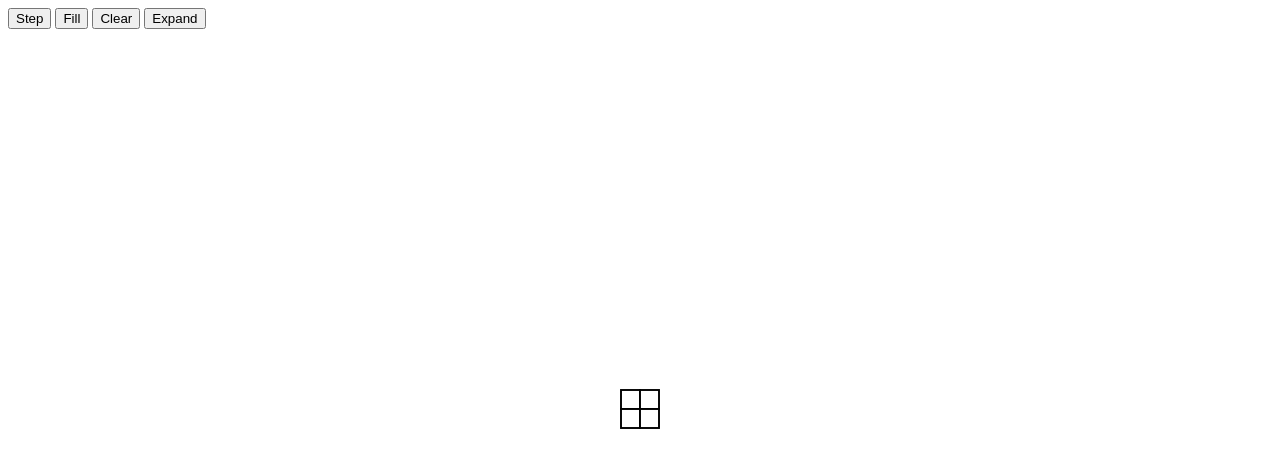
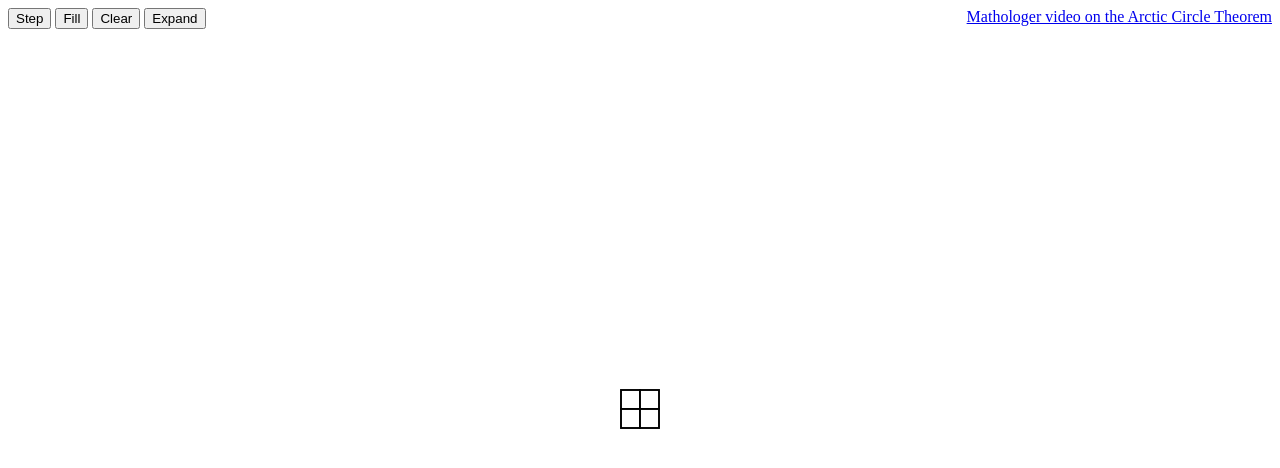
Before and after one commit to kothar/arctic-circle, a plain HTML site: page index.html in a window 1280 px wide. Drawn offline with nearby package versions, Linux system fonts and the light colour scheme.

Commit message:
Add link to explanatory video

```diff
--- a/index.html
+++ b/index.html
@@ -15,6 +15,7 @@
 <button onclick="fillGaps()">Fill</button>
 <button onclick="clearOpposing()">Clear</button>
 <button onclick="expand()">Expand</button>
+<span style="float:right"><a href="https://www.youtube.com/watch?v=Yy7Q8IWNfHM">Mathologer video on the Arctic Circle Theorem</a></span>
 <svg viewBox="-200 -200 400 400">
     <g class="grid"></g>
     <g class="dominoes"></g>
```
Also changed, not shown: 1 other file.
